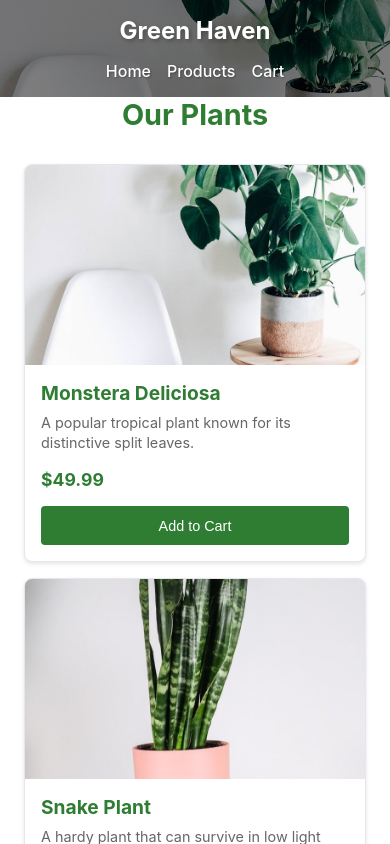
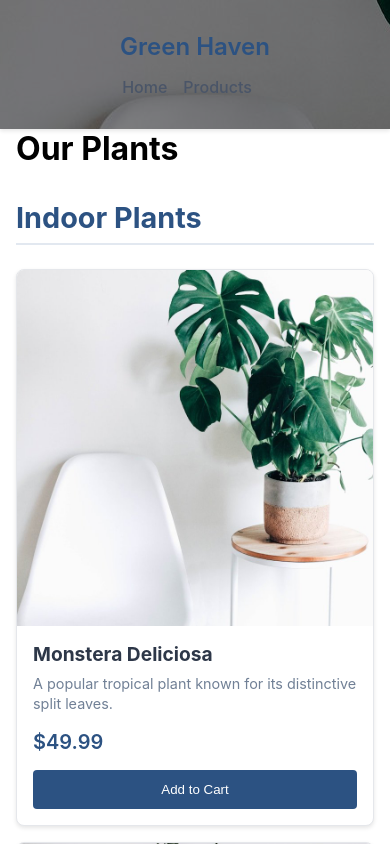
Before and after one commit to subashbelina/green-haven, a React (Vite) app: page /products in a window 390 px wide. Shown: the top 844 px of the page. Built offline with nearby package versions, Linux system fonts and the light colour scheme.

Commit message:
Added new features to Green Haven

```diff
--- a/src/App.jsx
+++ b/src/App.jsx
@@ -8,9 +8,12 @@ import ShoppingCart from './pages/ShoppingCart'
 import './App.css'
 
 function App() {
+  const isProduction = import.meta.env.PROD;
+  const basename = isProduction ? '/green-haven' : '';
+
   return (
     <CartProvider>
-      <Router>
+      <Router basename={basename}>
         <div className="app">
           <Header />
           <main>
--- a/src/components/Header.jsx
+++ b/src/components/Header.jsx
@@ -2,9 +2,12 @@ import React from 'react';
 import { Link } from 'react-router-dom';
 import '../styles/Header.css';
 import { ShoppingCartIcon } from '@heroicons/react/24/outline'
-import headerBg from '../assets/images/header-bg.jpg';
+import headerBg from '/src/assets/images/header-bg.jpg';
+import { useCart } from '../context/CartContext'
 
 const Header = () => {
+  const { getTotalItems } = useCart()
+
   return (
     <header className="header" style={{ backgroundImage: `url(${headerBg})` }}>
       <div className="header-content">
@@ -14,7 +17,12 @@ const Header = () => {
         <nav className="nav">
           <Link to="/" className="nav-link">Home</Link>
           <Link to="/products" className="nav-link">Products</Link>
-          <Link to="/cart" className="nav-link">Cart</Link>
+          <Link to="/cart" className="nav-link cart-link">
+            <ShoppingCartIcon className="h-6 w-6" />
+            {getTotalItems() > 0 && (
+              <span className="cart-count">{getTotalItems()}</span>
+            )}
+          </Link>
         </nav>
       </div>
     </header>
--- a/src/pages/LandingPage.jsx
+++ b/src/pages/LandingPage.jsx
@@ -1,7 +1,7 @@
 import React from 'react';
 import { Link } from 'react-router-dom';
 import '../styles/LandingPage.css';
-import landingBg from '../assets/images/landing-bg.jpg';
+import landingBg from '/src/assets/images/landing-bg.jpg';
 
 const LandingPage = () => {
   return (
--- a/src/pages/ProductListing.jsx
+++ b/src/pages/ProductListing.jsx
@@ -3,14 +3,14 @@ import { useCart } from '../context/CartContext'
 import '../styles/ProductListing.css'
 
 // Import product images
-import monsteraImg from '../assets/images/monstera.jpg'
-import snakePlantImg from '../assets/images/snake-plant.jpg'
-import pothosImg from '../assets/images/pothos.jpg'
-import fiddleLeafImg from '../assets/images/fiddle-leaf.jpg'
-import succulentImg from '../assets/images/succulent.jpg'
-import calatheaImg from '../assets/images/calathea.jpg'
+import monsteraImg from '/src/assets/images/monstera.jpg'
+import snakePlantImg from '/src/assets/images/snake-plant.jpg'
+import pothosImg from '/src/assets/images/pothos.jpg'
+import fiddleLeafImg from '/src/assets/images/fiddle-leaf.jpg'
+import succulentImg from '/src/assets/images/succulent.jpg'
 
 const products = [
+  // Indoor Plants Category
   {
     id: 1,
     name: 'Monstera Deliciosa',
@@ -45,6 +45,23 @@ const products = [
   },
   {
     id: 5,
+    name: 'ZZ Plant',
+    price: 44.99,
+    image: monsteraImg, // Using existing image temporarily
+    category: 'Indoor Plants',
+    description: 'A low-maintenance plant with glossy leaves.'
+  },
+  {
+    id: 6,
+    name: 'Peace Lily',
+    price: 34.99,
+    image: snakePlantImg, // Using existing image temporarily
+    category: 'Indoor Plants',
+    description: 'An elegant plant that helps purify indoor air.'
+  },
+  // Succulents Category
+  {
+    id: 7,
     name: 'Succulent Collection',
     price: 34.99,
     image: succulentImg,
@@ -52,12 +69,93 @@ const products = [
     description: 'A set of 3 different drought-resistant succulents.'
   },
   {
-    id: 6,
-    name: 'Calathea',
+    id: 8,
+    name: 'Echeveria',
+    price: 19.99,
+    image: succulentImg,
+    category: 'Succulents',
+    description: 'A rosette-forming succulent with beautiful colors.'
+  },
+  {
+    id: 9,
+    name: 'Aloe Vera',
+    price: 24.99,
+    image: succulentImg,
+    category: 'Succulents',
+    description: 'A medicinal succulent with healing properties.'
+  },
+  {
+    id: 10,
+    name: 'Jade Plant',
+    price: 29.99,
+    image: succulentImg,
+    category: 'Succulents',
+    description: 'A popular succulent known for its tree-like appearance.'
+  },
+  {
+    id: 11,
+    name: 'Haworthia',
+    price: 22.99,
+    image: succulentImg,
+    category: 'Succulents',
+    description: 'A small succulent with distinctive striped leaves.'
+  },
+  {
+    id: 12,
+    name: 'Sedum',
+    price: 18.99,
+    image: succulentImg,
+    category: 'Succulents',
+    description: 'A versatile succulent perfect for ground cover.'
+  },
+  // Outdoor Plants Category
+  {
+    id: 13,
+    name: 'Lavender',
+    price: 29.99,
+    image: monsteraImg, // Using existing image temporarily
+    category: 'Outdoor Plants',
+    description: 'A fragrant herb perfect for gardens.'
+  },
+  {
+    id: 14,
+    name: 'Hydrangea',
+    price: 39.99,
+    image: snakePlantImg, // Using existing image temporarily
+    category: 'Outdoor Plants',
+    description: 'A beautiful flowering shrub with large blooms.'
+  },
+  {
+    id: 15,
+    name: 'Rose Bush',
     price: 44.99,
-    image: calatheaImg,
-    category: 'Indoor Plants',
-    description: 'Known for its beautiful patterned leaves.'
+    image: pothosImg, // Using existing image temporarily
+    category: 'Outdoor Plants',
+    description: 'A classic garden favorite with fragrant flowers.'
+  },
+  {
+    id: 16,
+    name: 'Japanese Maple',
+    price: 89.99,
+    image: fiddleLeafImg, // Using existing image temporarily
+    category: 'Outdoor Plants',
+    description: 'An ornamental tree with stunning foliage.'
+  },
+  {
+    id: 17,
+    name: 'Boxwood',
+    price: 34.99,
+    image: monsteraImg, // Using existing image temporarily
+    category: 'Outdoor Plants',
+    description: 'A versatile evergreen shrub for hedges.'
+  },
+  {
+    id: 18,
+    name: 'Hostas',
+    price: 24.99,
+    image: snakePlantImg, // Using existing image temporarily
+    category: 'Outdoor Plants',
+    description: 'Shade-loving plants with beautiful foliage.'
   }
 ]
 
@@ -69,12 +167,24 @@ const ProductListing = () => {
     setLoadedImages(prev => ({ ...prev, [id]: true }))
   }
 
+  // Group products by category
+  const productsByCategory = products.reduce((acc, product) => {
+    if (!acc[product.category]) {
+      acc[product.category] = []
+    }
+    acc[product.category].push(product)
+    return acc
+  }, {})
+
   return (
     <div className="products-page container">
       <h1>Our Plants</h1>
 
+      {Object.entries(productsByCategory).map(([category, categoryProducts]) => (
+        <div key={category} className="category-section">
+          <h2 className="category-title">{category}</h2>
           <div className="products-grid">
-        {products.map((product) => (
+            {categoryProducts.map((product) => (
               <div key={product.id} className="product-card">
                 <div className="image-container">
                   {!loadedImages[product.id] && (
@@ -106,6 +216,8 @@ const ProductListing = () => {
             ))}
           </div>
         </div>
+      ))}
+    </div>
   )
 }
 
--- a/src/pages/ShoppingCart.jsx
+++ b/src/pages/ShoppingCart.jsx
@@ -3,7 +3,7 @@ import { useCart } from '../context/CartContext'
 import { TrashIcon } from '@heroicons/react/24/outline'
 
 function ShoppingCart() {
-  const { cart, removeFromCart, updateQuantity, getTotalCost } = useCart()
+  const { cart, removeFromCart, updateQuantity, getTotalCost, getTotalItems } = useCart()
 
   if (cart.length === 0) {
     return (
@@ -24,7 +24,7 @@ function ShoppingCart() {
       <h1>Shopping Cart</h1>
 
       <div className="cart-summary">
-        <p>You have {cart.length} items in your cart</p>
+        <p>You have {getTotalItems()} plants in your cart</p>
       </div>
 
       <div className="cart-items">
@@ -45,6 +45,7 @@ function ShoppingCart() {
               <button
                 onClick={() => updateQuantity(item.id, item.quantity - 1)}
                 className="quantity-btn"
+                disabled={item.quantity <= 1}
               >
                 -
               </button>
@@ -57,9 +58,14 @@ function ShoppingCart() {
               </button>
             </div>
 
+            <div className="item-total">
+              ${(item.price * item.quantity).toFixed(2)}
+            </div>
+
             <button
               onClick={() => removeFromCart(item.id)}
               className="remove-btn"
+              aria-label="Remove item"
             >
               <TrashIcon className="h-6 w-6" />
             </button>
@@ -68,8 +74,9 @@ function ShoppingCart() {
       </div>
 
       <div className="cart-total">
-        <div className="cart-total-amount">
-          Total: ${getTotalCost()}
+        <div className="cart-total-details">
+          <p>Total Plants: {getTotalItems()}</p>
+          <p className="cart-total-amount">Total: ${getTotalCost().toFixed(2)}</p>
         </div>
 
         <div className="cart-actions">
--- a/src/styles/Header.css
+++ b/src/styles/Header.css
@@ -1,9 +1,9 @@
 .header {
-  background-size: cover;
-  background-position: center;
-  background-repeat: no-repeat;
-  padding: 1rem 0;
-  position: relative;
+  background-color: white;
+  box-shadow: 0 2px 4px rgba(0, 0, 0, 0.1);
+  position: sticky;
+  top: 0;
+  z-index: 100;
 }
 
 .header::before {
@@ -22,41 +22,57 @@
   z-index: 2;
   max-width: 1200px;
   margin: 0 auto;
-  padding: 0 1rem;
+  padding: 1rem 2rem;
   display: flex;
   justify-content: space-between;
   align-items: center;
 }
 
 .logo {
-  color: white;
-  font-size: 1.8rem;
-  font-weight: bold;
+  font-size: 1.5rem;
+  font-weight: 600;
+  color: #2c5282;
   text-decoration: none;
-  text-shadow: 2px 2px 4px rgba(0, 0, 0, 0.3);
-  transition: color 0.3s ease;
-}
-
-.logo:hover {
-  color: #4CAF50;
 }
 
 .nav {
   display: flex;
   gap: 2rem;
+  align-items: center;
 }
 
 .nav-link {
-  color: white;
+  color: #4a5568;
   text-decoration: none;
-  font-size: 1.1rem;
   font-weight: 500;
-  transition: color 0.3s ease;
-  text-shadow: 1px 1px 2px rgba(0, 0, 0, 0.3);
+  transition: color 0.2s;
 }
 
 .nav-link:hover {
-  color: #4CAF50;
+  color: #2c5282;
+}
+
+.cart-link {
+  position: relative;
+  display: flex;
+  align-items: center;
+}
+
+.cart-count {
+  position: absolute;
+  top: -8px;
+  right: -8px;
+  background-color: #e53e3e;
+  color: white;
+  font-size: 0.75rem;
+  font-weight: 600;
+  min-width: 18px;
+  height: 18px;
+  border-radius: 9px;
+  display: flex;
+  align-items: center;
+  justify-content: center;
+  padding: 0 4px;
 }
 
 @media (max-width: 768px) {
--- a/src/styles/ProductListing.css
+++ b/src/styles/ProductListing.css
@@ -1,42 +1,42 @@
 .products-page {
-  padding: clamp(1rem, 3vw, 2rem);
+  padding: 2rem;
 }
 
-.products-page h1 {
-  text-align: center;
-  margin-bottom: clamp(1.5rem, 4vw, 2rem);
-  color: #2e7d32;
-  font-size: clamp(1.8rem, 4vw, 2.5rem);
+.category-section {
+  margin-bottom: 3rem;
+}
+
+.category-title {
+  font-size: 1.8rem;
+  color: #2c5282;
+  margin-bottom: 1.5rem;
+  padding-bottom: 0.5rem;
+  border-bottom: 2px solid #e2e8f0;
 }
 
 .products-grid {
   display: grid;
-  grid-template-columns: repeat(auto-fit, minmax(min(100%, 300px), 1fr));
-  gap: clamp(1rem, 3vw, 2rem);
-  padding: clamp(0.5rem, 2vw, 1rem);
+  grid-template-columns: repeat(auto-fill, minmax(280px, 1fr));
+  gap: 2rem;
 }
 
 .product-card {
-  background: white;
+  background-color: white;
   border-radius: 8px;
   overflow: hidden;
   box-shadow: 0 2px 4px rgba(0, 0, 0, 0.1);
-  transition: transform 0.3s ease;
-  height: 100%;
-  display: flex;
-  flex-direction: column;
+  transition: transform 0.2s, box-shadow 0.2s;
 }
 
 .product-card:hover {
-  transform: translateY(-5px);
+  transform: translateY(-4px);
+  box-shadow: 0 4px 8px rgba(0, 0, 0, 0.15);
 }
 
 .image-container {
   position: relative;
   width: 100%;
-  height: clamp(200px, 40vw, 250px);
-  overflow: hidden;
-  background-color: #f5f5f5;
+  padding-top: 100%;
 }
 
 .image-placeholder {
@@ -45,93 +45,89 @@
   left: 0;
   width: 100%;
   height: 100%;
+  background-color: #f7fafc;
   display: flex;
   align-items: center;
   justify-content: center;
-  background-color: #f5f5f5;
 }
 
 .loading-spinner {
   width: 40px;
   height: 40px;
-  border: 4px solid #f3f3f3;
-  border-top: 4px solid #2e7d32;
+  border: 3px solid #e2e8f0;
+  border-top-color: #2c5282;
   border-radius: 50%;
   animation: spin 1s linear infinite;
 }
 
 @keyframes spin {
-  0% { transform: rotate(0deg); }
-  100% { transform: rotate(360deg); }
+  to {
+    transform: rotate(360deg);
+  }
 }
 
 .product-image {
+  position: absolute;
+  top: 0;
+  left: 0;
   width: 100%;
   height: 100%;
   object-fit: cover;
-  transition: transform 0.3s ease, opacity 0.3s ease;
   opacity: 0;
+  transition: opacity 0.3s;
 }
 
 .product-image.loaded {
   opacity: 1;
 }
 
-.product-card:hover .product-image {
-  transform: scale(1.05);
-}
-
 .product-info {
-  padding: clamp(1rem, 3vw, 1.5rem);
-  flex-grow: 1;
-  display: flex;
-  flex-direction: column;
+  padding: 1.5rem;
 }
 
 .product-info h2 {
-  margin: 0 0 0.5rem 0;
-  color: #2e7d32;
-  font-size: clamp(1.2rem, 3vw, 1.5rem);
+  margin: 0 0 0.5rem;
+  font-size: 1.2rem;
+  color: #2d3748;
 }
 
 .product-description {
-  color: #666;
+  color: #718096;
+  font-size: 0.9rem;
   margin-bottom: 1rem;
-  font-size: clamp(0.9rem, 2vw, 1rem);
   line-height: 1.4;
-  flex-grow: 1;
 }
 
 .product-price {
-  font-size: clamp(1.1rem, 2.5vw, 1.25rem);
-  font-weight: bold;
-  color: #2e7d32;
+  font-size: 1.25rem;
+  font-weight: 600;
+  color: #2c5282;
   margin-bottom: 1rem;
 }
 
 .btn-add-to-cart {
   width: 100%;
-  padding: clamp(0.7rem, 2vw, 0.8rem);
-  font-size: clamp(0.9rem, 2vw, 1rem);
-  background-color: #2e7d32;
+  padding: 0.75rem;
+  background-color: #2c5282;
   color: white;
   border: none;
   border-radius: 4px;
+  font-weight: 500;
   cursor: pointer;
-  transition: background-color 0.3s ease;
+  transition: background-color 0.2s;
 }
 
 .btn-add-to-cart:hover:not(:disabled) {
-  background-color: #1b5e20;
+  background-color: #2b6cb0;
 }
 
 .btn-add-to-cart:disabled {
-  background-color: #ccc;
+  background-color: #a0aec0;
   cursor: not-allowed;
 }
 
 .btn-add-to-cart.in-cart {
-  background-color: #4caf50;
+  background-color: #48bb78;
 }
 
 /* Mobile-specific styles */
```
Also changed, not shown: src/styles/ShoppingCart.css (added, +155 -0 lines), vite.config.js (+8 -1 lines). Lines whose indentation alone changed are shown as unchanged.
